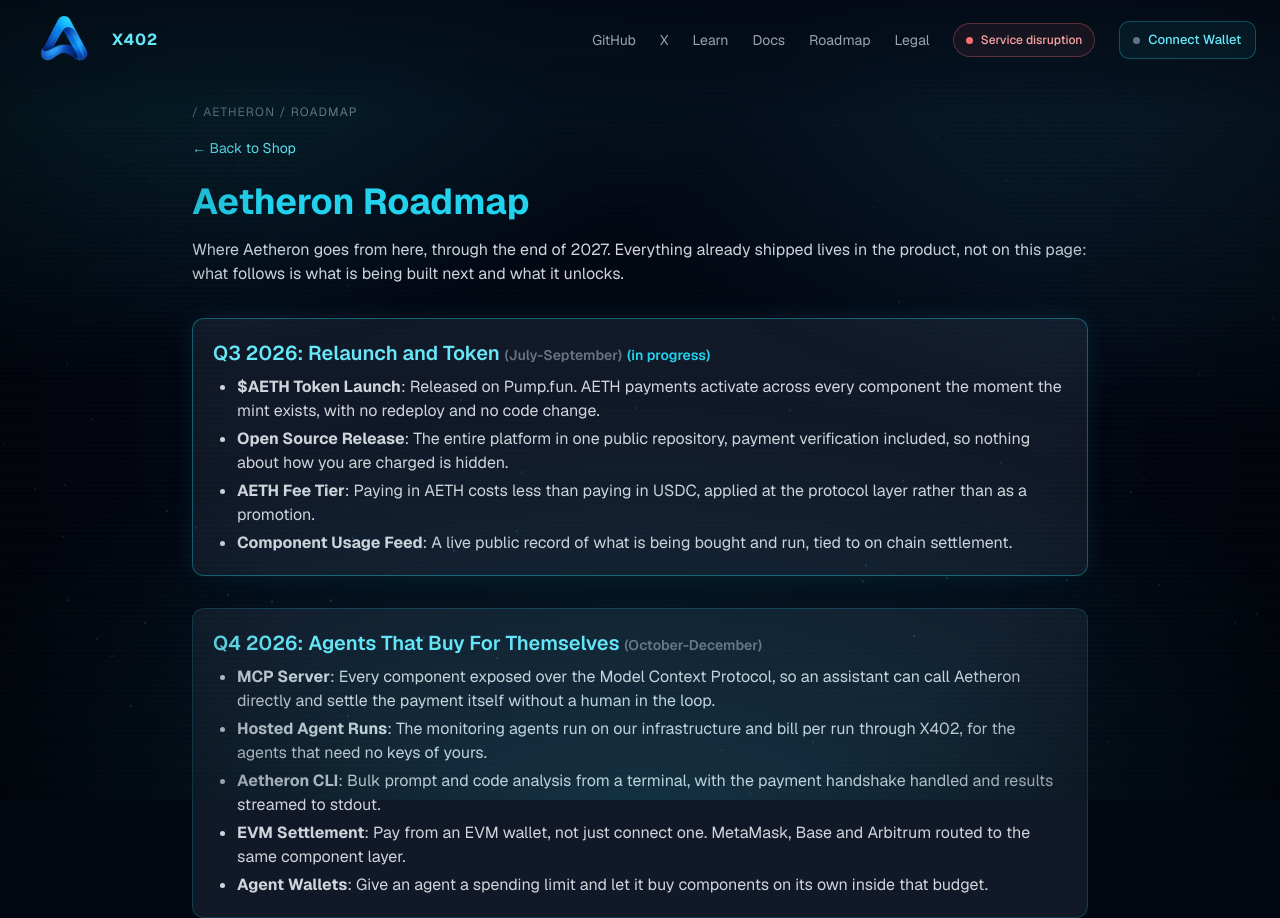
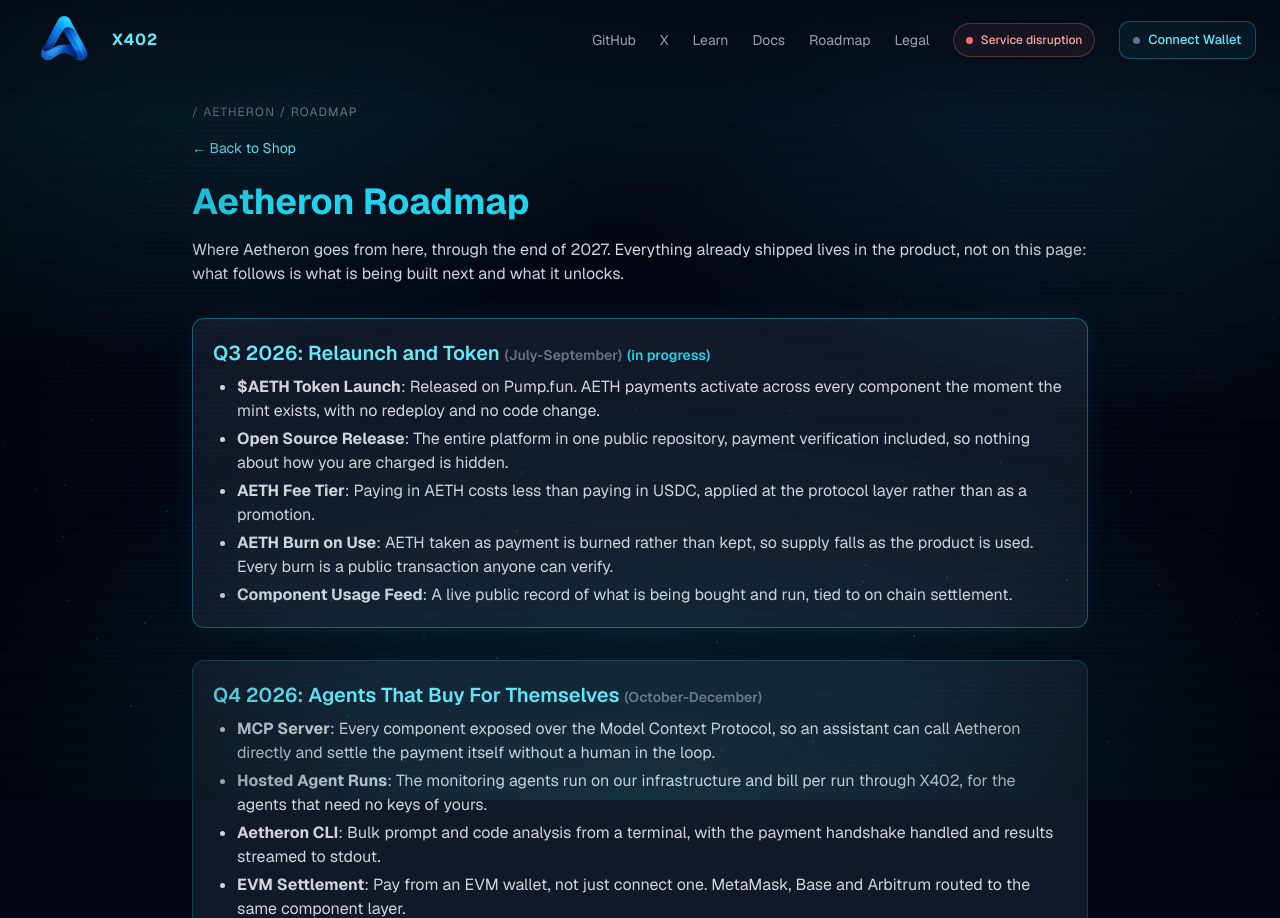
Before and after one commit to Aetheron402/Aetheron, a FastAPI app: template templates/roadmap.html in a window 1280 px wide. Shown: the top 918 px of the page. Run offline with FastAPI, Linux system fonts and the light colour scheme; the template is opened without the code that fills it, so the values that code supplies are empty; parts of the project's set-up code (start-up, migrations or seed data) failed here and were passed over; some libraries are stand-ins or nearby versions.

Commit message:
Add the AETH burn to Q3 2026
AETH taken as payment gets burned rather than kept, so supply falls as the
product is used and every burn is a transaction anyone can check.

It sits next to the fee tier because the two work together: paying in AETH is
cheaper for the buyer and deflationary for everyone holding it. It also costs
nothing to run, since the only AETH we hold is what someone chose to pay in
preference to USDC.

```diff
--- a/templates/roadmap.html
+++ b/templates/roadmap.html
@@ -34,6 +34,7 @@
         <li><strong>$AETH Token Launch</strong>: Released on Pump.fun. AETH payments activate across every component the moment the mint exists, with no redeploy and no code change.</li>
         <li><strong>Open Source Release</strong>: The entire platform in one public repository, payment verification included, so nothing about how you are charged is hidden.</li>
         <li><strong>AETH Fee Tier</strong>: Paying in AETH costs less than paying in USDC, applied at the protocol layer rather than as a promotion.</li>
+        <li><strong>AETH Burn on Use</strong>: AETH taken as payment is burned rather than kept, so supply falls as the product is used. Every burn is a public transaction anyone can verify.</li>
         <li><strong>Component Usage Feed</strong>: A live public record of what is being bought and run, tied to on chain settlement.</li>
       </ul>
     </div>
```
